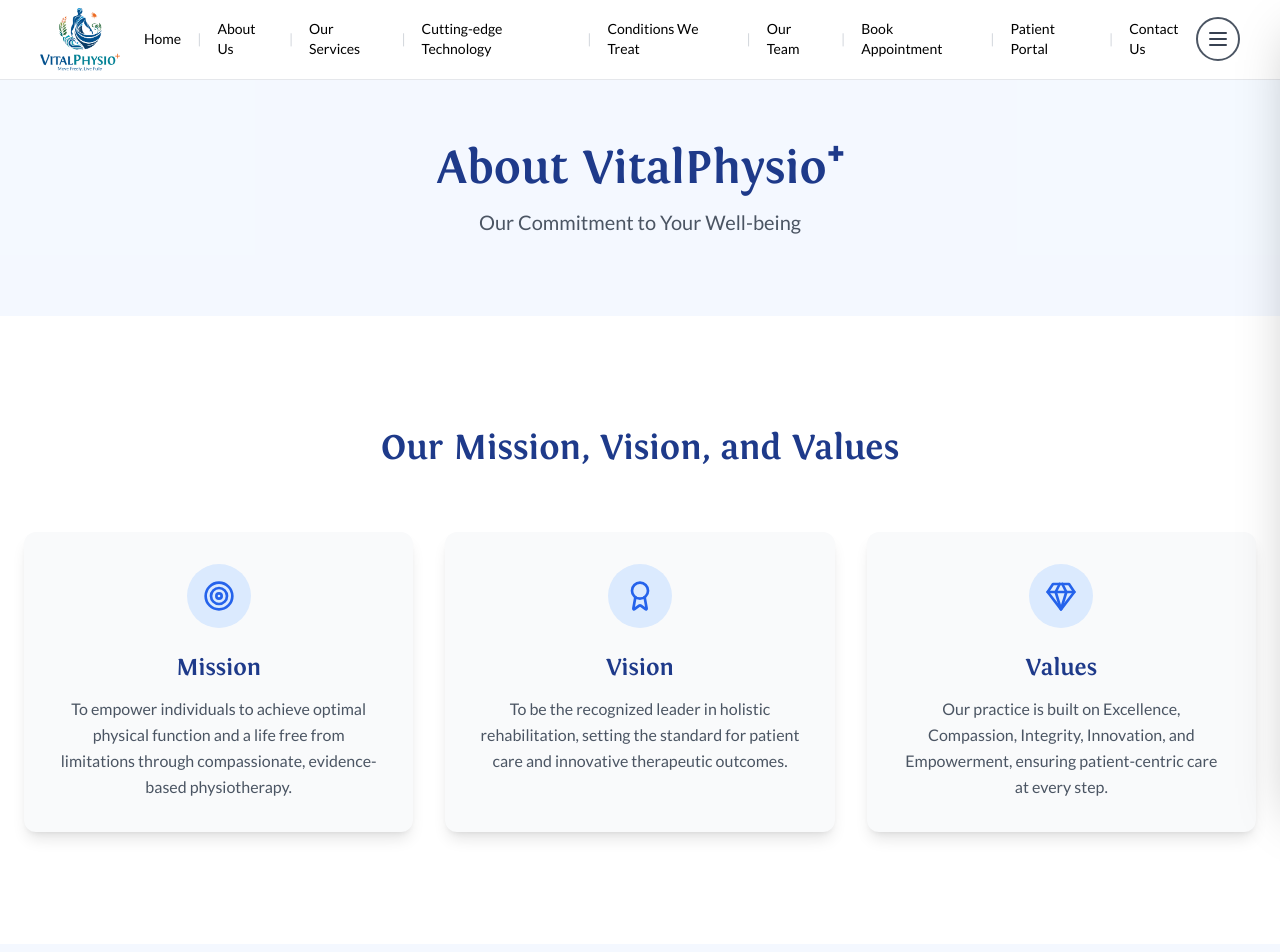
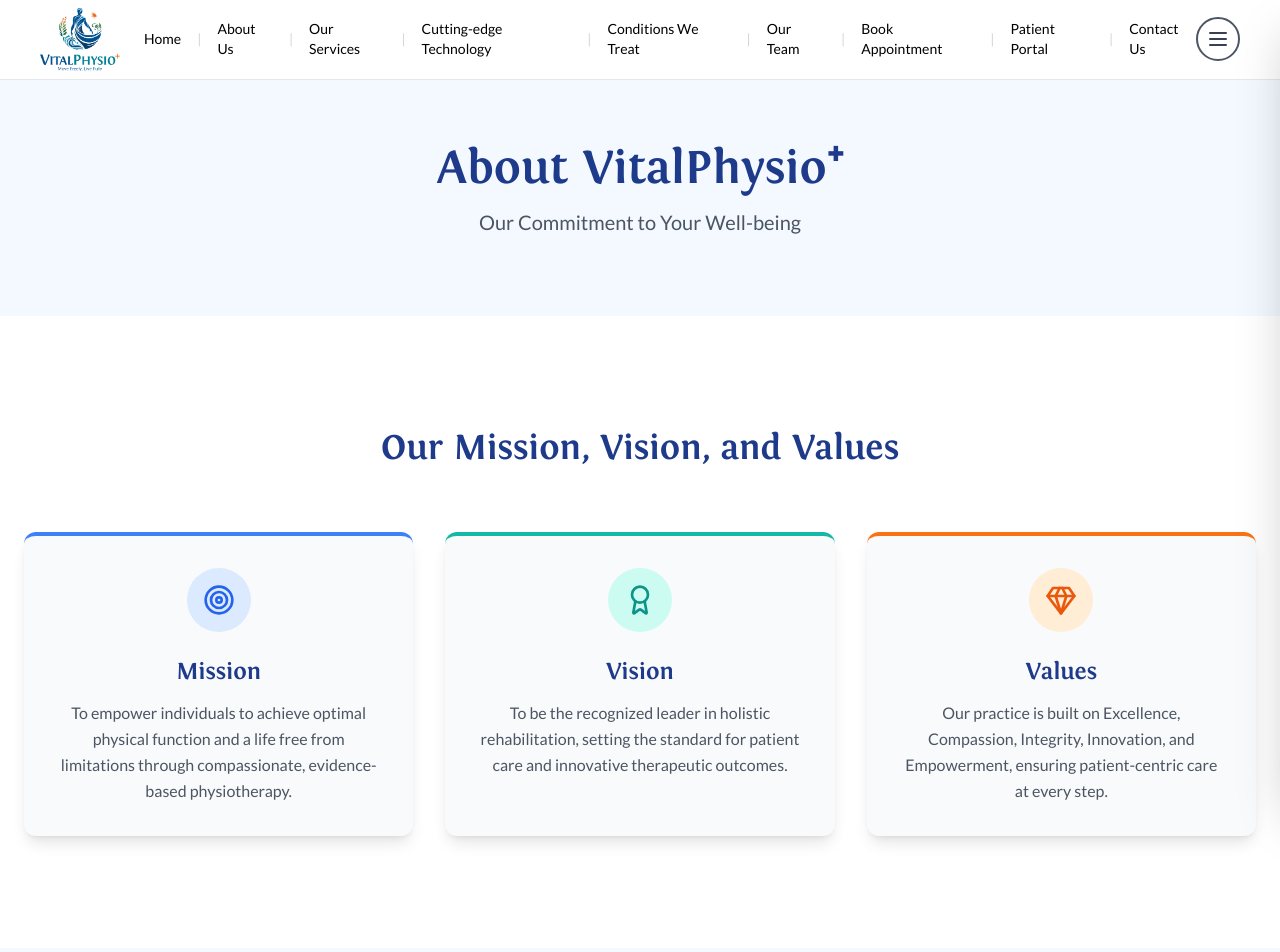
Before and after one commit to ishaan-chadha1/vital-physio-plus, a Next.js app: page /about in a window 1280 px wide. Shown: the top 952 px of the page. Built offline with nearby package versions, Linux system fonts and the light colour scheme.

Commit message:
Boost UX for about page

```diff
--- a/app/about/page.tsx
+++ b/app/about/page.tsx
@@ -3,7 +3,16 @@
 import Link from "next/link";
 import { motion } from "framer-motion";
 import Footer from "@/components/footer";
-import { Award, Target, Gem, HeartHandshake, BrainCircuit, Sparkles, Stethoscope, ArrowRight } from "lucide-react";
+import {
+  Award,
+  Target,
+  Gem,
+  HeartHandshake,
+  BrainCircuit,
+  Sparkles,
+  Stethoscope,
+  ArrowRight,
+} from "lucide-react";
 import LandingNavbar from "@/components/landing-navbar"; // Assuming navbar is in this path
 
 // Main About Page Component
@@ -47,22 +56,35 @@
 );
 
 // Mission, Vision, and Values Section
+// Mission, Vision, and Values Section - Updated with unique card styling
 const MissionVisionValues = () => {
   const coreValues = [
     {
       icon: Target,
       title: "Mission",
       description: "To empower individuals to achieve optimal physical function and a life free from limitations through compassionate, evidence-based physiotherapy.",
+      borderColor: "border-blue-500",
+      iconBgColor: "bg-blue-100",
+      iconTextColor: "text-blue-600",
+      hoverBgColor: "hover:bg-blue-500",
     },
     {
       icon: Award,
       title: "Vision",
       description: "To be the recognized leader in holistic rehabilitation, setting the standard for patient care and innovative therapeutic outcomes.",
+      borderColor: "border-teal-500",
+      iconBgColor: "bg-teal-100",
+      iconTextColor: "text-teal-600",
+      hoverBgColor: "hover:bg-teal-500",
     },
     {
       icon: Gem,
       title: "Values",
       description: "Our practice is built on Excellence, Compassion, Integrity, Innovation, and Empowerment, ensuring patient-centric care at every step.",
+      borderColor: "border-orange-500",
+      iconBgColor: "bg-orange-100",
+      iconTextColor: "text-orange-600",
+      hoverBgColor: "hover:bg-orange-500",
     },
   ];
 
@@ -82,13 +104,13 @@
               whileInView={{ opacity: 1, y: 0 }}
               transition={{ duration: 0.5, delay: index * 0.15 }}
               viewport={{ once: true, amount: 0.5 }}
-              className="p-8 bg-gray-50 rounded-xl shadow-lg hover:shadow-xl transition-shadow duration-300"
+              className={`group p-8 bg-gray-50 rounded-xl shadow-lg hover:shadow-2xl transition-all duration-300 border-t-4 ${value.borderColor} ${value.hoverBgColor}`}
             >
-              <div className="inline-flex items-center justify-center w-16 h-16 mb-6 rounded-full bg-blue-100 text-blue-600">
+              <div className={`inline-flex items-center justify-center w-16 h-16 mb-6 rounded-full ${value.iconBgColor} ${value.iconTextColor} group-hover:bg-white group-hover:${value.iconTextColor} transition-colors duration-300`}>
                 <value.icon size={32} />
               </div>
-              <h3 className="text-2xl font-semibold text-blue-900 mb-3">{value.title}</h3>
-              <p className="text-gray-600 leading-relaxed">{value.description}</p>
+              <h3 className="text-2xl font-semibold text-blue-900 mb-3 group-hover:text-white transition-colors duration-300">{value.title}</h3>
+              <p className="text-gray-600 leading-relaxed group-hover:text-gray-100 transition-colors duration-300">{value.description}</p>
             </motion.div>
           ))}
         </div>
@@ -96,7 +118,6 @@
     </section>
   );
 };
-
 // Why Choose Us Section
 const WhyChooseUs = () => {
   const features = [
@@ -144,14 +165,18 @@
                   whileInView={{ opacity: 1, x: 0 }}
                   transition={{ duration: 0.5, delay: 0.2 + index * 0.15 }}
                   viewport={{ once: true, amount: 0.5 }}
-                  className="flex items-start gap-5"
+                  className="group flex items-start gap-5 p-4 rounded-lg transition-all duration-300 hover:bg-white hover:shadow-lg hover:-translate-y-1"
                 >
-                  <div className="flex-shrink-0 w-12 h-12 mt-1 rounded-full bg-white shadow-md flex items-center justify-center text-teal-500">
+                  <div className="flex-shrink-0 w-12 h-12 mt-1 rounded-full bg-white shadow-md flex items-center justify-center text-teal-500 group-hover:bg-teal-500 group-hover:text-white group-hover:scale-110 transition-all duration-300">
                     <feature.icon size={24} />
                   </div>
                   <div>
-                    <h3 className="text-xl font-semibold text-blue-900">{feature.title}</h3>
-                    <p className="mt-1 text-gray-600 leading-relaxed">{feature.description}</p>
+                    <h3 className="text-xl font-semibold text-blue-900">
+                      {feature.title}
+                    </h3>
+                    <p className="mt-1 text-gray-600 leading-relaxed">
+                      {feature.description}
+                    </p>
                   </div>
                 </motion.div>
               ))}
@@ -197,7 +222,9 @@
         viewport={{ once: true, amount: 0.5 }}
         className="mt-4 text-lg text-gray-600 leading-relaxed"
       >
-        Our team of dedicated physiotherapists brings collective expertise, a compassionate approach, and diverse specializations to ensure you receive the highest standard of care.
+        Our team of dedicated physiotherapists brings collective expertise, a
+        compassionate approach, and diverse specializations to ensure you
+        receive the highest standard of care.
       </motion.p>
       <motion.div
         initial={{ opacity: 0, scale: 0.9 }}
```
